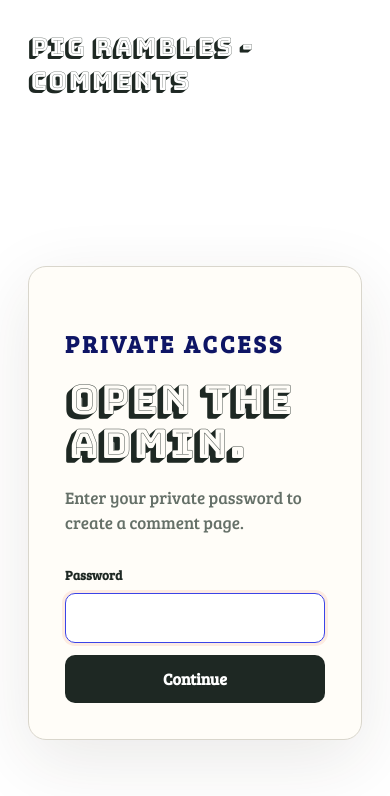
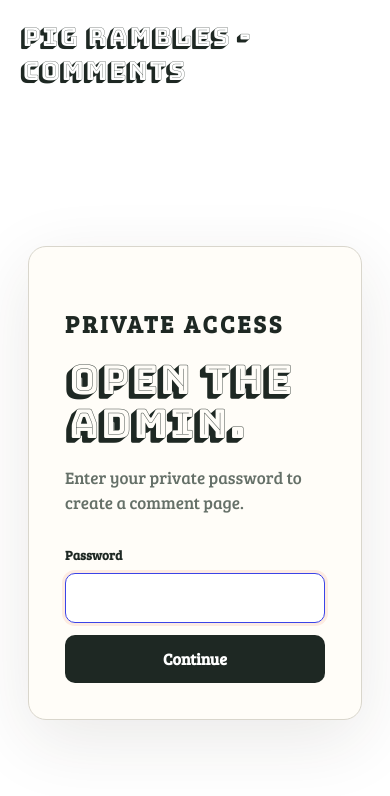
Before and after one commit to aliciacyy/comments, a Next.js app: page /admin in a window 390 px wide. Shown: the top 796 px of the page. Built offline with nearby package versions, Linux system fonts and the light colour scheme; no server answers.

Commit message:
fix stylings

```diff
--- a/src/app/globals.css
+++ b/src/app/globals.css
@@ -40,14 +40,15 @@ button:disabled {
 }
 
 .site-header {
-  max-width: 1120px;
+  width: 100%;
+  max-width: 820px;
   margin: 0 auto;
-  padding: 30px 28px;
+  padding: 20px;
 }
 .brand {
   text-decoration: none;
   font-family: 'Bungee Shade', display;
-  font-size: 25px;
+  font-size: 1.8em;
   font-weight: 400;
   letter-spacing: -0.5px;
 }
@@ -55,17 +56,18 @@ button:disabled {
   color: var(--accent);
 }
 .home-shell {
-  max-width: 920px;
+  width: 100%;
+  max-width: 820px;
   min-height: calc(100vh - 94px);
   margin: 0 auto;
-  padding: 10vh 28px 60px;
+  padding: 10vh 20px 60px;
 }
 .hero {
   max-width: 820px;
 }
 .eyebrow {
   margin: 0 0 18px;
-  color: var(--accent-dark);
+  color: var(--ink);
   font-size: 24px;
   margin-top: 24px;
   font-weight: 800;
@@ -186,8 +188,10 @@ textarea:focus {
   font-size: 13px;
 }
 .feed-shell {
-  width: min(900px, calc(100% - 40px));
+  width: 100%;
+  max-width: 820px;
   margin: 12px auto 80px;
+  padding: 0 20px;
 }
 .feed-header {
   display: grid;
@@ -279,7 +283,10 @@ textarea:focus {
   color: var(--muted);
   background: transparent;
   font-weight: 700;
-  transition: color 150ms ease, background 150ms ease, box-shadow 150ms ease;
+  transition:
+    color 150ms ease,
+    background 150ms ease,
+    box-shadow 150ms ease;
 }
 .feed-tab[aria-selected='true'] {
   border-color: rgba(30, 40, 35, 0.08);
@@ -344,8 +351,10 @@ textarea:focus {
 }
 
 .discussion-shell {
-  width: min(760px, calc(100% - 40px));
+  width: 100%;
+  max-width: 820px;
   margin: 5vh auto 80px;
+  padding: 0 20px;
 }
 .back-link {
   display: inline-block;
@@ -456,6 +465,12 @@ textarea:focus {
   font-weight: 700;
 }
 
+@media (max-width: 767px) {
+  .brand {
+    font-size: 1.6em;
+  }
+}
+
 @media (max-width: 640px) {
   .home-shell {
     padding-top: 7vh;
@@ -475,7 +490,6 @@ textarea:focus {
     grid-column: 1 / -1;
   }
   .discussion-shell {
-    width: calc(100% - 56px);
     margin-top: 2vh;
   }
   .back-link {
```
